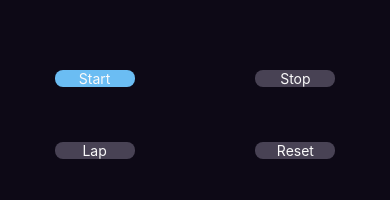
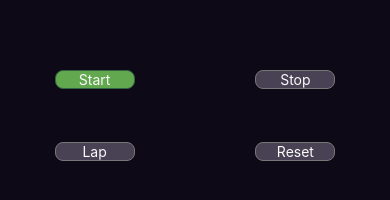
Before and after one commit to Shopify/eng-intern-assessment-react-native, a React Native app: screen / in a window 390 px wide. Shown: the part 630-830 px from the top of the page. Built offline with nearby package versions, Linux system fonts and the light colour scheme.

Commit message:
added colors to buttons

```diff
--- a/src/StopWatch.tsx
+++ b/src/StopWatch.tsx
@@ -117,12 +117,12 @@ export default function StopWatch() {
       </View>
       <View style={styles.buttonsContainer}>
         <View style={styles.buttonsRowContainer}>
-          <StopWatchButton action='start' onPress={() => setIsTimerOn(true)} isDisabled={isTimerOn}/>
+          <StopWatchButton action='start' onPress={() => setIsTimerOn(true)} isDisabled={isTimerOn} buttonColor='#62a84f' buttonBorderColor='#326345'/>
           <StopWatchButton action='stop' onPress={() => setIsTimerOn(false)} isDisabled={!isTimerOn}></StopWatchButton>
         </View>
         <View style={styles.buttonsRowContainer}>
           <StopWatchButton action='lap' onPress={addLap} isDisabled={!isTimerOn}></StopWatchButton>
-          <StopWatchButton action='reset' onPress={resetTimer} isDisabled={time === 0}></StopWatchButton>
+          <StopWatchButton action='reset' onPress={resetTimer} isDisabled={time === 0} buttonColor='#e3494c' buttonBorderColor='#940628'></StopWatchButton>
         </View>
     </View>
     </View>
--- a/src/StopWatchButton.tsx
+++ b/src/StopWatchButton.tsx
@@ -30,7 +30,7 @@ export default function StopWatchButton(
     height = 40,
     width = 80,
     buttonColor = "#6BBDF3",
-    buttonBorderColor = "white",
+    buttonBorderColor = "#4796D0",
     borderRadius = 8,
     isDisabled = false,
     hitslop = { top: 20, bottom: 20, left: 20, right: 20 },
@@ -52,6 +52,7 @@ export default function StopWatchButton(
         style={{
           backgroundColor: isDisabled ? "#484254" : buttonColor,
           borderColor: isDisabled ? "#777777" : buttonBorderColor,
+          borderWidth: 1,
           borderRadius: borderRadius,
         }}
         {...props}
```
